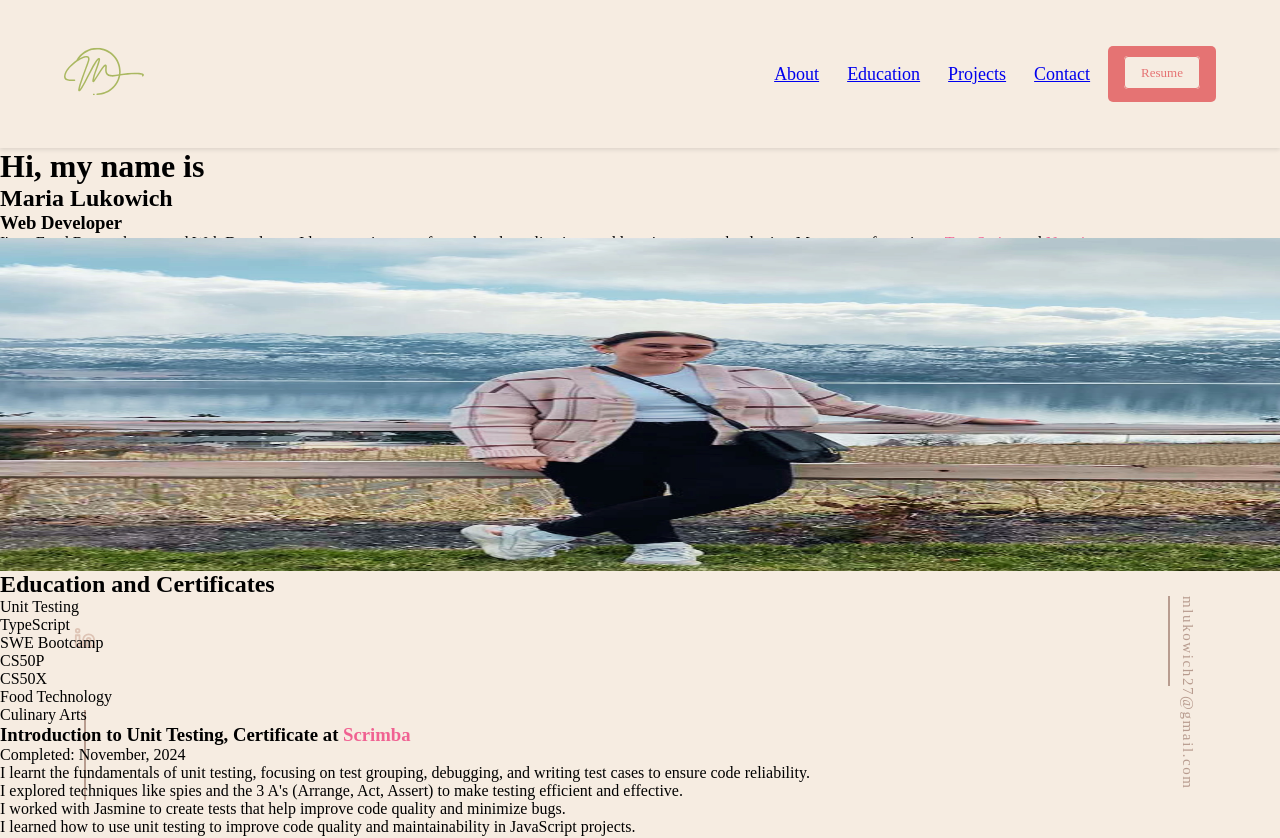
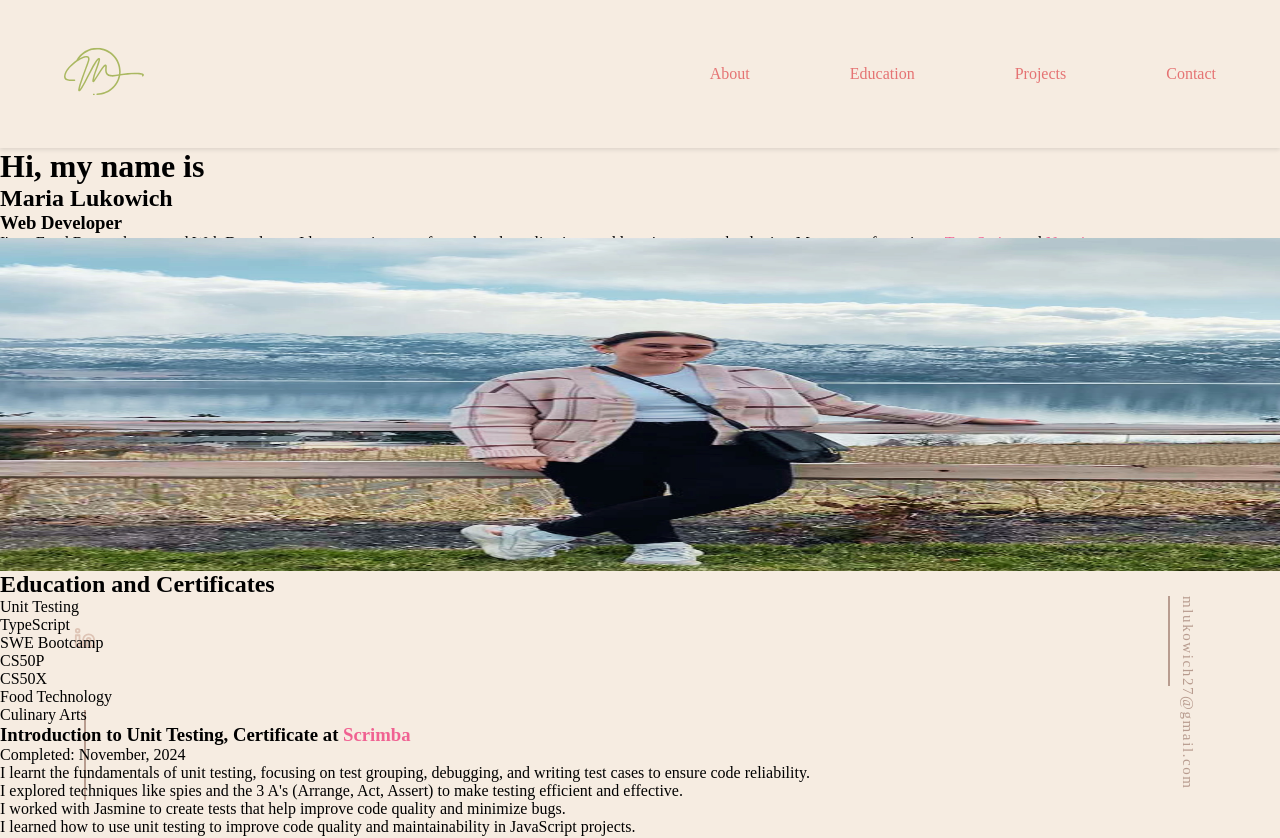
Before and after one commit to mizanurrahman13/Portfolio2, a Next.js app: page / in a window 1280 px wide. Shown: the top 838 px of the page. Built offline with nearby package versions, Linux system fonts and the light colour scheme; no server answers.

Commit message:
fixing the spacing of the list items in the navbar for all break points

```diff
--- a/src/app/components/NavBar/NavBar.scss
+++ b/src/app/components/NavBar/NavBar.scss
@@ -56,26 +56,32 @@
         justify-content: center;
         align-items: center;
     }
-
     &__list {
         display: flex;
-        gap: 0.5rem;
+        text-decoration: none;
+        text-align: center;
+        justify-content: space-around;
+        gap: 20px;
+        list-style: none;
+        @include text-base;
+    }
+    &__list-item{
+        display: flex;
+        justify-content: space-around;
         text-decoration: none;
         text-align: center;
         list-style: none;
         @include text-base;
-        margin-left: 110px;
     }
 
-    &__list-item {
-        text-decoration: none;
-        color: $theme-color;
-        padding: 0.625rem;
+    &__link-item {
+        text-decoration: none !important;
+        color: $theme-color !important;
         transition: color 0.3s ease-in-out, transform 0.2s ease-in-out;
         @include text-base;
 
         &:hover {
-            color: $accent-color;
+            color: $dark-brown;
             transform: scale(1.1);
         }
 
@@ -125,6 +131,9 @@
             width: 100%;
             gap: 2rem;
         }
+        &__list {
+            gap: 50px;
+        }
         &__button {
             visibility: visible;
             padding: 0.5rem 1rem;
@@ -136,7 +145,7 @@
             transition: background-color 0.3s ease-in-out;
 
             &:hover {
-                background-color: $accent-color;
+                background-color: $dark-brown;
             }
 
             &:focus {
@@ -163,9 +172,12 @@
             width: 100%;
             gap: 2rem;
         }
+        &__list {
+            gap: 100px;
+        }
         &__button {
             visibility: visible;
-            padding: 0.5rem 1rem;
+            // padding: 0.5rem 1rem;
             background-color: $theme-color;
             color: #fff;
             border: none;
@@ -174,7 +186,7 @@
             transition: background-color 0.3s ease-in-out;
 
             &:hover {
-                background-color: $accent-color;
+                background-color: $dark-brown;
             }
 
             &:focus {
--- a/src/app/components/NavBar/NavBar.tsx
+++ b/src/app/components/NavBar/NavBar.tsx
@@ -2,7 +2,6 @@
 import React, { useEffect, useState } from "react";
 import "./NavBar.scss";
 import Link from "next/link";
-import Button from "../Button/Button";
 import { motion } from "framer-motion";
 
 function NavBar() {
@@ -58,18 +57,6 @@ function NavBar() {
                 </Link>
               </motion.li>
             ))}
-            <motion.div
-              className="nav__button"
-              initial={{ opacity: 0, y: -25 }}
-              animate={{ opacity: 1, y: 0 }}
-              transition={{
-                duration: 0.3,
-                ease: "easeInOut",
-                delay: 0.6,
-              }}
-            >
-              <Button text="Resume" href="/resume.pdf" />
-            </motion.div>
           </ul>
         </div>
       </div>
```
